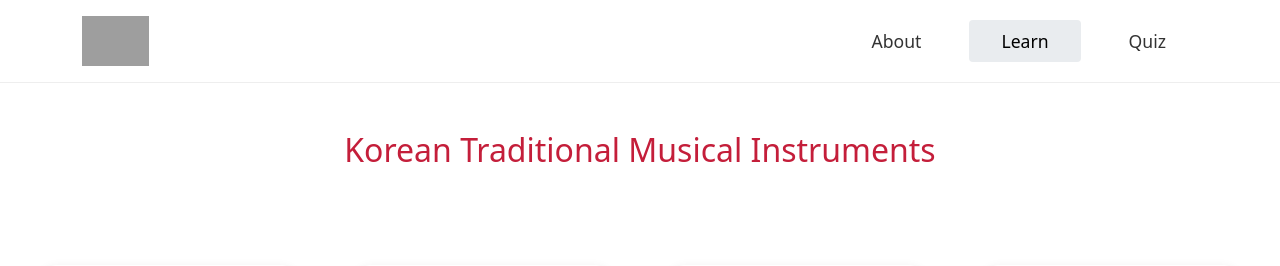
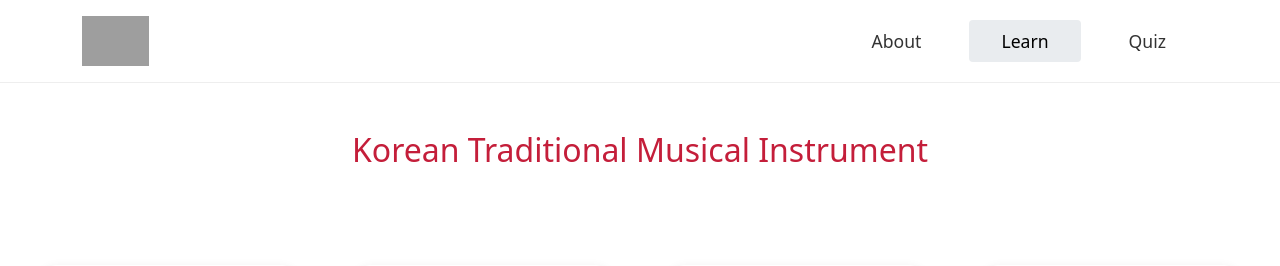
Before and after one commit to yennieprk/UI-Final, a Flask app: page /learn in a window 1280 px wide. Shown: the top 266 px of the page. Run offline with Flask 3, Linux system fonts and the light colour scheme; grey boxes are pictures that could not be loaded.

Commit message:
april 23

```diff
--- a/templates/learnpage.html
+++ b/templates/learnpage.html
@@ -6,7 +6,7 @@
 
 
 <div class="learn-content">
-    <h1>Korean Traditional Musical Instruments</h1>
+    <h1>Korean Traditional Musical Instrument</h1>
 
     <div class="instruments-container">
         <div class="instruments-grid">
```
